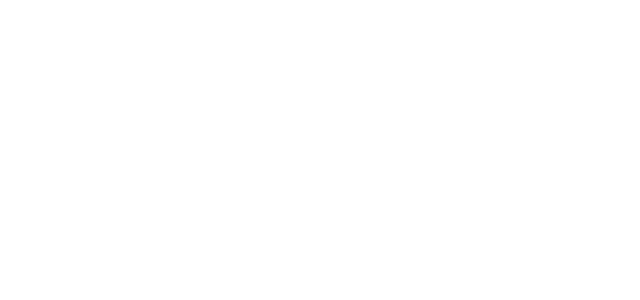
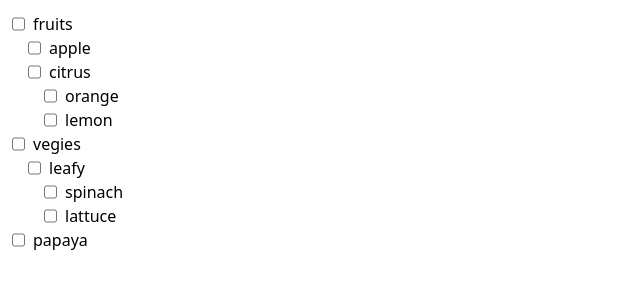
Before and after one commit to rahulchaudhary2244/reactjs-practice, a React (Vite) app: page / in a window 1280 px wide. Shown: the top 300 px of the page, without its empty margins (0-640 px from the left). Built offline with nearby package versions, Linux system fonts and the light colour scheme.

Commit message:
partial nestedboxes

```diff
--- a/src/App.jsx
+++ b/src/App.jsx
@@ -4,6 +4,7 @@ import { TransitionHook } from './components/concurrent-hooks-example/transition
 import { HocExample } from './components/hoc/hoc';
 import { ImageCarousel } from './components/image-carousel/image-carousel';
 import { InfiniteScrollWithPosts } from './components/infinite-scroll-with-posts/infinite-scroll-with-posts';
+import { NestedCheckboxes } from './components/nested-checkboxes';
 import { Polyfills } from './components/polyfills/polyfills';
 import { VirtualizedListExample } from './components/virtualized-list-example/virtualized-list-example';
 
@@ -18,6 +19,7 @@ const App = () => {
       {/* <TransitionHook /> */}
       {/* <DeferredHook /> */}
       {/* <OptimisticHook /> */}
+      <NestedCheckboxes />
     </div>
   );
 };
--- /dev/null
+++ b/src/components/nested-checkboxes.jsx
@@ -0,0 +1,110 @@
+import { useState } from 'react';
+
+const DATA = [
+  {
+    id: 'fruits',
+    children: [{ id: 'apple' }, { id: 'citrus', children: [{ id: 'orange' }, { id: 'lemon' }] }],
+  },
+  {
+    id: 'vegies',
+    children: [
+      {
+        id: 'leafy',
+        children: [{ id: 'spinach' }, { id: 'lattuce' }],
+      },
+    ],
+  },
+  {
+    id: 'papaya',
+  },
+];
+
+export const NestedCheckboxes = ({ data = DATA }) => {
+  const [checked, setChecked] = useState(new Set());
+
+  const getAllChildIds = (data) => {
+    const result = [];
+    for (let i = 0; i < data.length; i++) {
+      const { id, children } = data[i];
+      result.push(id);
+      if (children) {
+        result.push(...getAllChildIds(children));
+      }
+    }
+    return result;
+  };
+
+  const getNodeById = (key, data) => {
+    for (let i = 0; i < data.length; i++) {
+      const { id, children } = data[i];
+      if (id === key) return data[i];
+      if (children) {
+        const result = getNodeById(key, children);
+        if (result) return result;
+      }
+    }
+  };
+
+  const handleChange = (e) => {
+    const { value } = e.target;
+    const newChecked = new Set(checked);
+
+    const { id, children } = getNodeById(value, data);
+    const ids = [id, ...(children ? getAllChildIds(children) : [])];
+
+    if (checked.has(value)) {
+      ids.forEach((id) => newChecked.delete(id));
+    } else {
+      ids.forEach((id) => newChecked.add(id));
+    }
+
+    setChecked(newChecked);
+  };
+
+  return (
+    <CheckboxesTree
+      checked={checked}
+      setChecked={setChecked}
+      data={data}
+      handleChange={handleChange}
+    />
+  );
+};
+
+const CheckboxesTree = ({ data, checked, setChecked, handleChange }) => {
+  return (
+    <>
+      {data.map(({ id, children }) => (
+        <div key={id}>
+          <Checkbox isChecked={checked.has(id)} id={id} handleChange={handleChange} />
+          {children && (
+            <div className="ml-4">
+              <CheckboxesTree
+                checked={checked}
+                setChecked={setChecked}
+                data={children}
+                handleChange={handleChange}
+              />
+            </div>
+          )}
+        </div>
+      ))}
+    </>
+  );
+};
+
+const Checkbox = ({ isChecked, id, handleChange }) => {
+  return (
+    <div className="flex gap-2">
+      <input
+        type="checkbox"
+        id={id}
+        value={id}
+        checked={isChecked}
+        onChange={handleChange}
+        className="cursor-pointer"
+      />
+      <label htmlFor={id}>{id}</label>
+    </div>
+  );
+};
```
